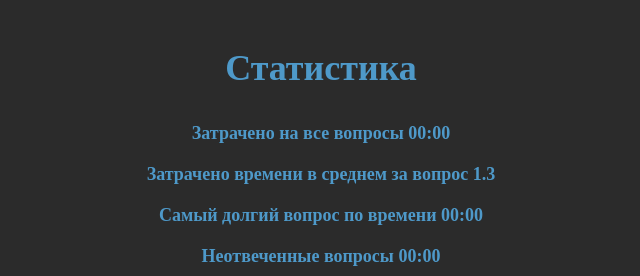
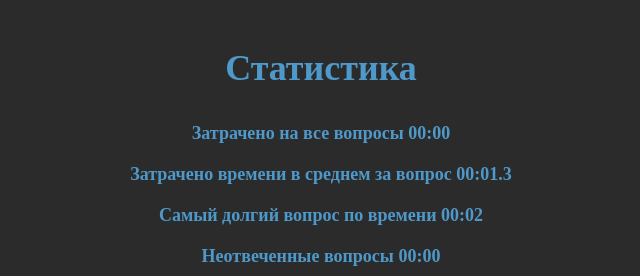
Before and after one commit to CyrillUv/generatorQuestion, an Angular app: page /statistics in a window 1280 px wide. Shown: the top 276 px of the page, without its empty margins (278-918 px from the left). Built offline with nearby package versions, Linux system fonts and the light colour scheme.

Commit message:
В статиску добавлено время самого долгого вопроса

```diff
--- a/src/app/components/statistics/statistics.component.html
+++ b/src/app/components/statistics/statistics.component.html
@@ -1,8 +1,8 @@
 <div class="statistics">
   <h1>Статистика</h1>
   <div>Затрачено на все вопросы {{+statistic | questionsTimer}}</div>
-  <div>Затрачено времени в среднем за вопрос   {{arithmeticMean}}</div>
-  <div>Самый долгий вопрос по времени {{+statistic | questionsTimer}}</div>
+  <div>Затрачено времени в среднем за вопрос   {{arithmeticMean| questionsTimer}}</div>
+  <div>Самый долгий вопрос по времени {{hardQuestion| questionsTimer}}</div>
   <div>Неотвеченные вопросы {{+statistic | questionsTimer}}</div>
   <button routerLink="/menu">Вернуться в меню</button>
 </div>
--- a/src/app/components/statistics/statistics.component.ts
+++ b/src/app/components/statistics/statistics.component.ts
@@ -19,25 +19,27 @@ export class StatisticsComponent implements OnInit{
   public statistic = ''
   public arrayTimeQuestions:Array<number> = [1, 3, 4, 6, 7, 8, 9, 10, 11, 13]
   public arithmeticMean=0
+  public hardQuestion = 0
   constructor(public data:DataService) {
 
   }
   ngOnInit(): void {
     this.getStatistics()
     console.log(this.statistic)
-    this.arithmeticTimeQuestion()
+    this.statisticTimeQuestion()
     console.log(this.arithmeticMean)
   }
 public getStatistics(): void{
   this.statistic = this.data.getStatistic()
 }
-public arithmeticTimeQuestion():void{
+public statisticTimeQuestion():void{
       let array = []
      array.push(this.arrayTimeQuestions[0])
      for(let i = 0;i < this.arrayTimeQuestions.length-1;i++){
        array.push(this.arrayTimeQuestions[i+1]-this.arrayTimeQuestions[i])
      }
-     this.arithmeticMean=array.reduce((acc,el)=>acc+el,0)/this.arrayTimeQuestions.length
+    this.hardQuestion = Math.max(...array)
+    this.arithmeticMean = array.reduce((acc,el)=>acc+el,0)/this.arrayTimeQuestions.length
   console.log(array)
   }
 }
```
